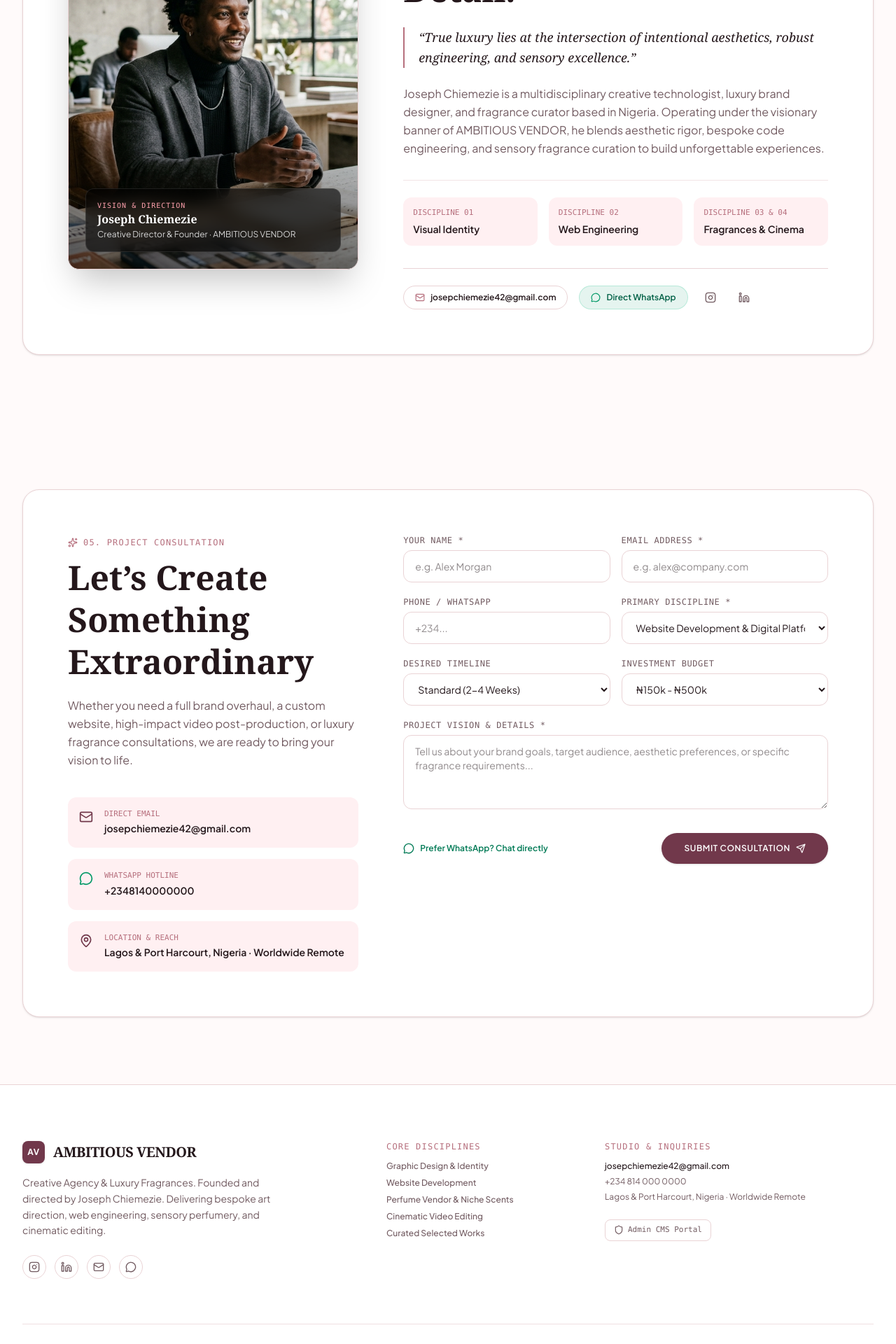
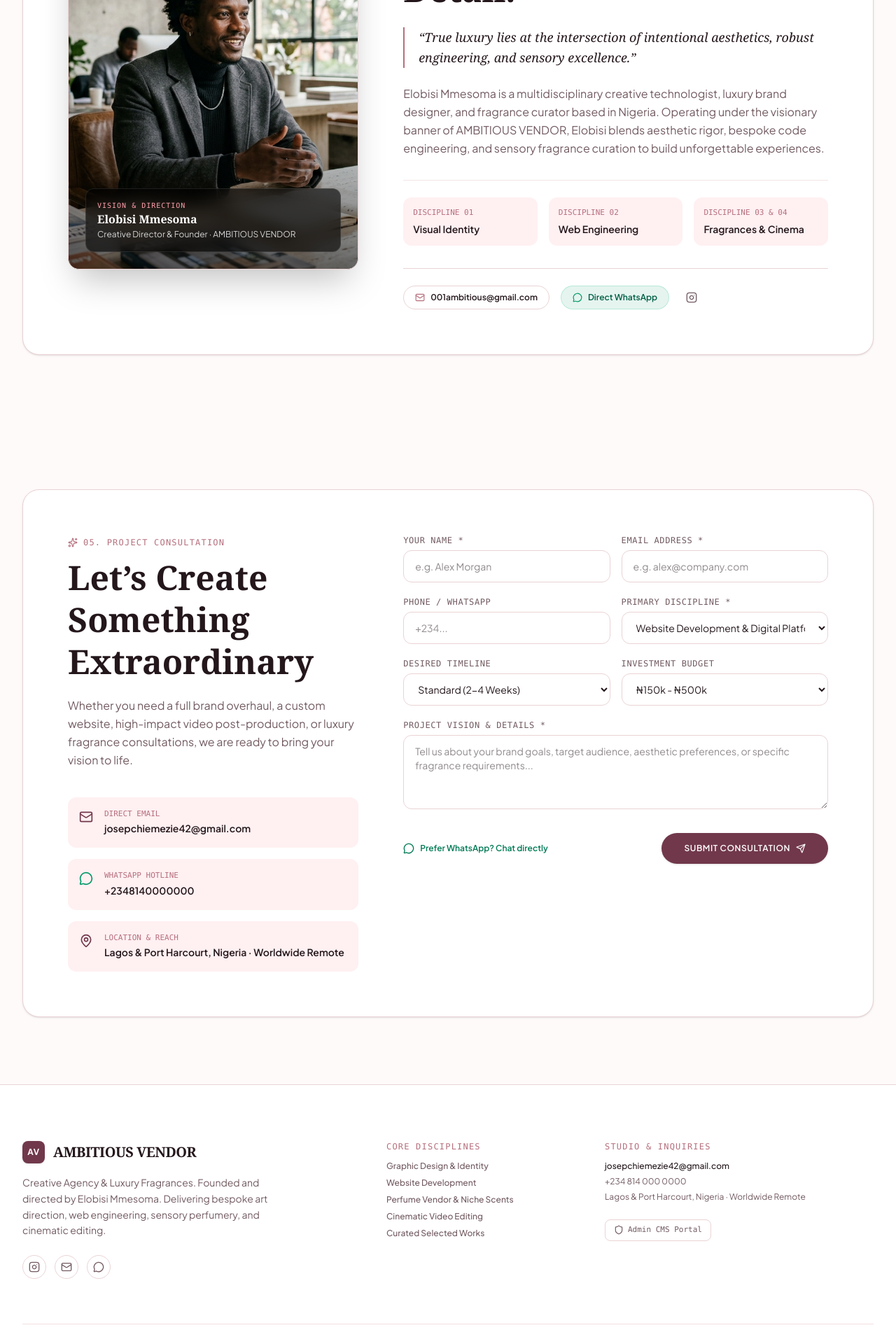
Before and after one commit to HBlens999/NEW-AMBITIOUS-VENDOR, a React (Vite) app: page / in a window 1280 px wide. Shown: the part 3360-5280 px from the top of the page at 70% size. Built offline with nearby package versions, Linux system fonts and the light colour scheme; no server answers; the database is empty.

Commit message:
Replace former owner references with Elobisi Mmesoma

```diff
--- a/src/data/initialData.ts
+++ b/src/data/initialData.ts
@@ -182,17 +182,17 @@
 ];
 
 export const INITIAL_FOUNDER: FounderProfile = {
-  name: 'Joseph Chiemezie',
+  name: 'Elobisi Mmesoma',
   title: 'Creative Director & Founder',
   brandRole: 'AMBITIOUS VENDOR',
-  bio: 'Joseph Chiemezie is a multidisciplinary creative technologist, luxury brand designer, and fragrance curator based in Nigeria. Operating under the visionary banner of AMBITIOUS VENDOR, he blends aesthetic rigor, bespoke code engineering, and sensory fragrance curation to build unforgettable experiences.',
+  bio: 'Elobisi Mmesoma is a multidisciplinary creative technologist, luxury brand designer, and fragrance curator based in Nigeria. Operating under the visionary banner of AMBITIOUS VENDOR, Elobisi blends aesthetic rigor, bespoke code engineering, and sensory fragrance curation to build unforgettable experiences.',
   statement: 'True luxury lies at the intersection of intentional aesthetics, robust engineering, and sensory excellence.',
   portraitUrl: heroFounderImg,
-  email: 'josepchiemezie42@gmail.com',
+  email: '001ambitious@gmail.com',
   phone: '+234 814 000 0000',
   whatsapp: '+2348140000000',
   instagram: 'https://instagram.com/ambitiousvendor',
-  linkedin: 'https://linkedin.com/in/josephchiemezie',
+  linkedin: '',
   experienceYears: 7,
 };
 
@@ -213,7 +213,7 @@
 export const INITIAL_SITE_SETTINGS: SiteSettings = {
   siteTitle: 'AMBITIOUS VENDOR',
   tagline: 'Creative Agency & Luxury Fragrances',
-  footerDescription: 'Creative Agency & Luxury Fragrances. Founded and directed by Joseph Chiemezie. Delivering bespoke art direction, web engineering, sensory perfumery, and cinematic editing.',
+  footerDescription: 'Creative Agency & Luxury Fragrances. Founded and directed by Elobisi Mmesoma. Delivering bespoke art direction, web engineering, sensory perfumery, and cinematic editing.',
   perfumeSectionKicker: '03. Artisanal Fragrances',
   perfumeSectionTitle: 'Haute Parfumerie & Curated Scents',
   perfumeSectionDescription: 'Niche artisanal perfumes, rare amber extracts, and signature fragrances curated for extraordinary longevity and presence.',
@@ -227,8 +227,8 @@
   pauseMarqueeOnHover: true,
   socialLinks: [
     { id: 'instagram', label: 'Instagram', icon: 'instagram', url: 'https://instagram.com/ambitiousvendor', enabled: true },
-    { id: 'linkedin', label: 'LinkedIn', icon: 'linkedin', url: 'https://linkedin.com/in/josephchiemezie', enabled: true },
-    { id: 'email', label: 'Email', icon: 'mail', url: 'mailto:josepchiemezie42@gmail.com', enabled: true },
+
+    { id: 'email', label: 'Email', icon: 'mail', url: 'mailto:001ambitious@gmail.com', enabled: true },
     { id: 'whatsapp', label: 'WhatsApp', icon: 'whatsapp', url: 'https://wa.me/2348140000000', enabled: true },
   ],
 };
```
